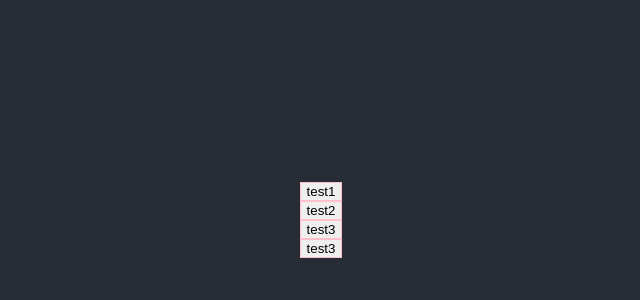
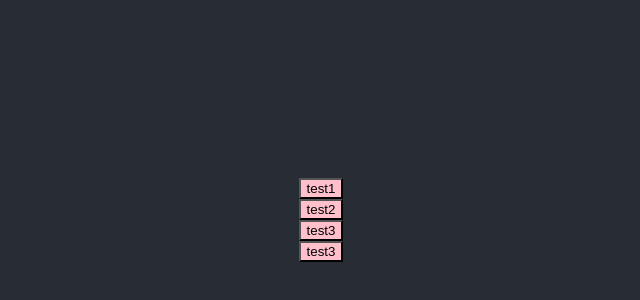
Before and after one commit to sahibak/ca-pair-mike-sahiba, a React (Create React App) app: page / in a window 1280 px wide. Shown: the part 180-480 px from the top of the page, without its empty margins (319-959 px from the left). Built offline with nearby package versions, Linux system fonts and the light colour scheme.

Commit message:
class display func fixed

```diff
--- a/src/component.js
+++ b/src/component.js
@@ -13,30 +13,24 @@ export default class Game extends React.Component {
         event.preventDefault();
         let list = this.state.values;
         let display = this.state.nextStep?"X":"O";
-        console.log(display);
         list[n] = display;
-        let newlist= list
-        console.log("original",list);
-        console.log("newList",newlist)
            this.setState({
                counter: this.state.counter + 1,
                nextStep: !this.state.nextStep,
-               values: newlist
+               values: list
            })
-           console.log(this.state)
        }
 
     displayFunc(i){
     let arrayOfResponses = this.state.values;
         if (!arrayOfResponses[i]){
             return "default-class"
-           } else if (arrayOfResponses[i] = "X") {
+        } else if (arrayOfResponses[i] == "X") {
             return "X-class"
         } else {
             return "class-O"
-            }}
-
-
+        }
+    }
 
     render(){
         return(
@@ -50,6 +44,5 @@ export default class Game extends React.Component {
             <button name = "Q1" onClick={(e)=> this.submitFunc(e, 3)} className = {this.displayFunc(4)}>test3</button>
           </>
         )
-
     }
 }
--- a/src/style.scss
+++ b/src/style.scss
@@ -1,5 +1,5 @@
 .default-class {
-    border: 1px pink solid;
+    background-color: pink;
 }
 
 .class-O {
```
Lines whose indentation alone changed are shown as unchanged.
